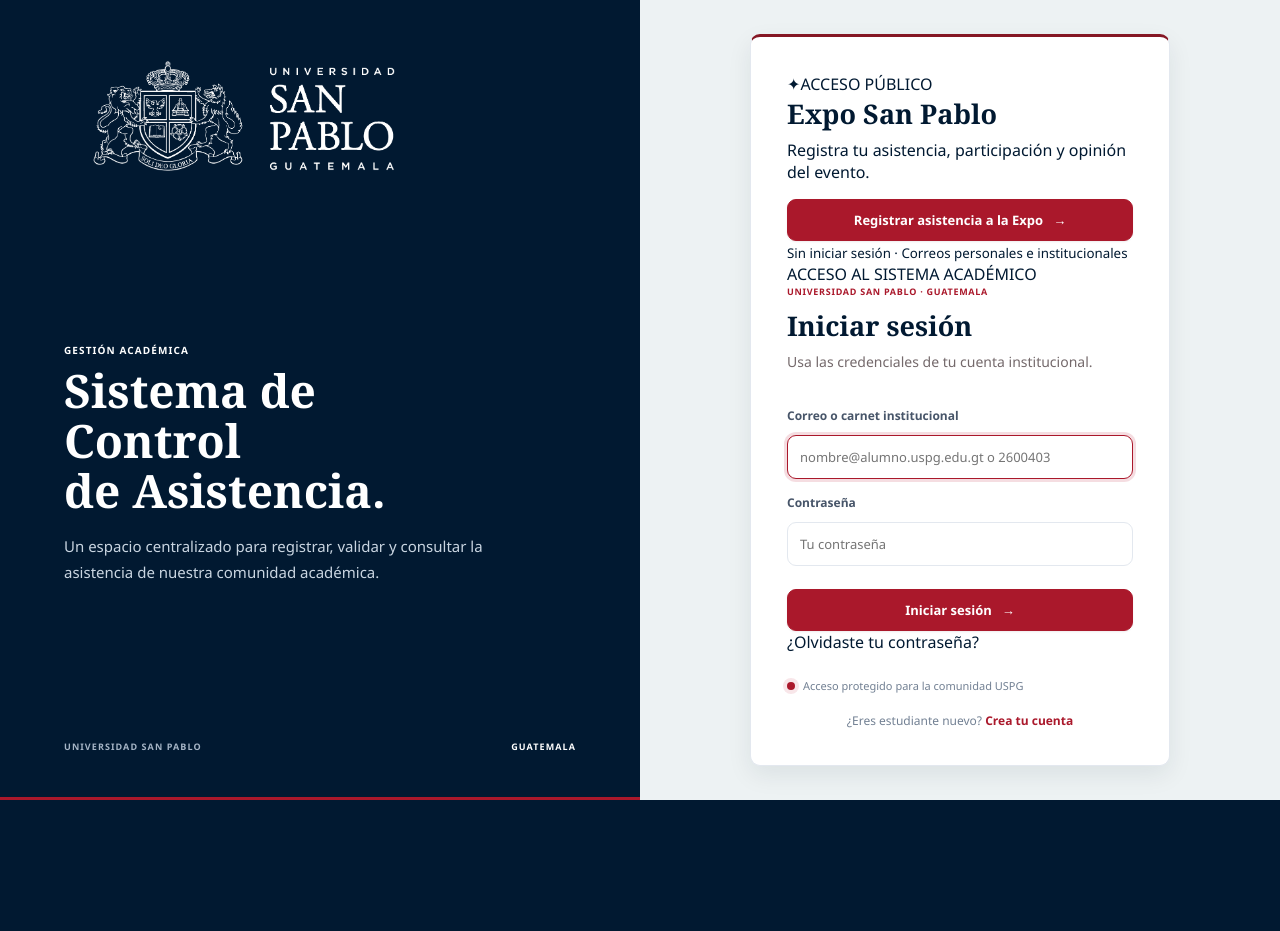
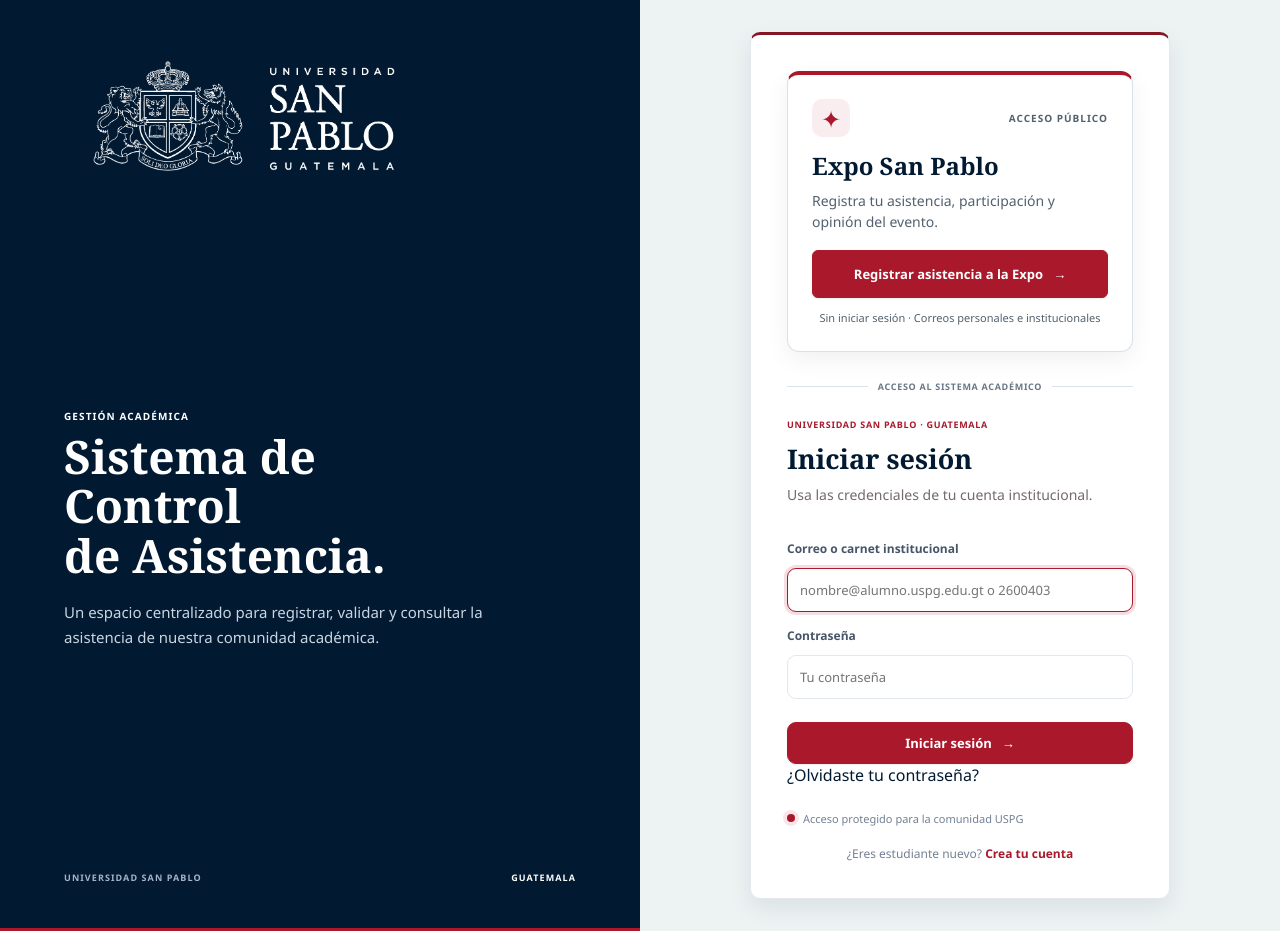
Before and after one commit to luis007jung-crypto/USPG.-ASISTENCIA, a Flask app: a page that uses app/templates/base.html in a window 1280 px wide. Before the commit the page ends 800 px from the top, so only its background shows below. Run offline with Flask 3, Linux system fonts and the light colour scheme; some libraries are stand-ins or nearby versions; some web fonts are replaced.

Commit message:
Style dedicated Expo attendance entry card

```diff
--- a/app/static/styles.css
+++ b/app/static/styles.css
@@ -987,3 +987,17 @@ h1, h2, .brand strong { font-family: var(--font-body); }
   .expo-qr { flex-direction: column; align-items: flex-start; }
   .expo-public { padding: 24px 16px; }
 }
+
+/* Dedicated Expo entry, separate from the academic login form */
+.expo-entry-card { margin-bottom: 28px; padding: 24px; border: 1px solid #dbe1e8; border-top: 4px solid #aa182b; border-radius: 12px; background: #fff; box-shadow: 0 8px 24px rgba(1,25,49,.06); }
+.expo-entry-heading { display: flex; align-items: center; justify-content: space-between; margin-bottom: 12px; }
+.expo-entry-icon { display: grid; place-items: center; width: 38px; height: 38px; border-radius: 10px; background: #f9edef; color: #aa182b; font-size: 24px; }
+.expo-entry-badge { font-size: 10px; font-weight: 800; letter-spacing: 1px; color: #52616f; }
+.expo-entry-card h2 { margin: 0 0 8px; font-size: 24px; color: #011931; }
+.expo-entry-card p { margin: 0 0 18px; color: #52616f; font-size: 14px; line-height: 1.5; }
+.expo-entry-button { background: #aa182b; border-color: #aa182b; min-height: 48px; border-radius: 6px; }
+.expo-entry-button:hover { background: #861322; border-color: #861322; }
+.expo-entry-card small { display: block; margin-top: 12px; font-size: 11px; line-height: 1.5; color: #52616f; text-align: center; }
+.login-access-divider { display: flex; align-items: center; gap: 10px; margin-bottom: 25px; color: #687786; font-size: 9px; font-weight: 800; letter-spacing: .7px; }
+.login-access-divider::before, .login-access-divider::after { content: ""; height: 1px; background: #dbe1e8; flex: 1; }
+@media (max-width: 600px) { .expo-entry-card { padding: 20px; } .expo-entry-button { font-size: 12px; } }
```
